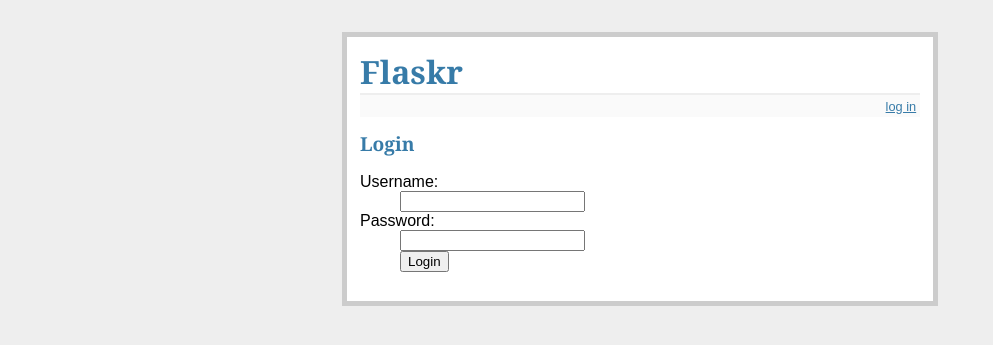
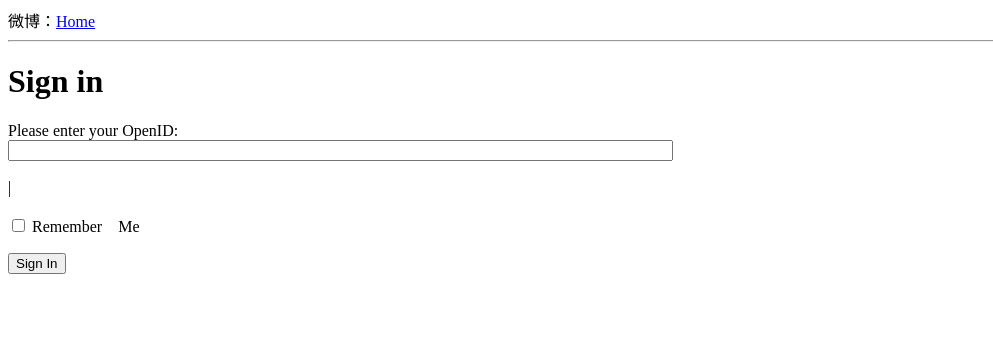
Before and after one commit to TrellixVulnTeam/python_H8DY, a Flask app: template templates/login.html in a window 1280 px wide. Shown: the top 345 px of the page, without its empty margins (0-993 px from the left). Run offline with Flask 2, Linux system fonts and the light colour scheme; the template is opened without the code that fills it: values that come from a table or form of the project are taken from there, others are empty.

Commit message:
flask form

```diff
--- a/app/__init__.py
+++ b/app/__init__.py
@@ -1,4 +1,5 @@
 from flask import Flask
 
 app = Flask(__name__)
+app.config.from_object('config')
 from app import views
--- /dev/null
+++ b/app/forms.py
@@ -0,0 +1,7 @@
+from flask_wtf import Form
+from wtforms import StringField, BooleanField
+from wtforms.validators import DataRequired
+
+class loginForm(Form):
+    openid = StringField('openid', validators=[DataRequired()])
+    remember_me = BooleanField('remember_me', default=False)
--- a/templates/base.html
+++ b/templates/base.html
@@ -11,6 +11,15 @@
 <body>
     <div> 微博：<a href="/index">Home</a></div>
     <hr>
+    {% with messages = get_flashed_messages() %}
+        {% if messages %}
+            <ul>
+                {% for message in messages %}
+                    <li>{{ message }}</li>
+                {% endfor %}
+            </ul>
+        {% endif%}
+    {% endwith %}
     {% block content %}{% endblock %}
 </body>
 </html>
--- a/templates/login.html
+++ b/templates/login.html
@@ -1,14 +1,32 @@
-{% extends "layout.html" %}
-{% block body %}
-  <h2>Login</h2>
-  {% if error %}<p class=error><strong>Error:</strong> {{ error }}{% endif %}
-  <form action="{{ url_for('login') }}" method=post>
-    <dl>
-      <dt>Username:
-      <dd><input type=text name=username>
-      <dt>Password:
-      <dd><input type=password name=password>
-      <dd><input type=submit value=Login>
-    </dl>
-  </form>
-{% endblock %}
+<!-- extend from base layout -->
+{% extends "base.html" %}
+
+{% block content %}
+<script type="text/javascript">
+  function set_openid(openid, pr) {
+    u = openid.search('<username>')
+    if(u != -1) {
+      user = prompt('Enter your '+ pr + ' username:')
+      openid = openid.substr(0, u) + user
+    }
+    form = document.forms['login'];
+    form.elements['openid'].value = openid
+  }
+</script>
+<h1>Sign in</h1>
+<form action="" method="post" name="login">
+  {{ form.hidden_tag() }}
+  <p>
+    Please enter your OpenID:<br>
+    {{ form.openid(size=80)}}<br>
+    {% for error in form.openid.errors %}
+      <span style="color: #9C1A1C;">[{{ error }}]</span>
+    {% endfor %}<br>
+    |{% for pr in providers %}
+      <a href="javascript:set_openid('{{ pr. url}}', '{{ pr.name}}');">{{ pr.name}}</a> |
+    {% endfor %}
+  </p>
+  <p> {{ form.remember_me }} Remember　Me</p>
+  <p><input type="submit" value="Sign In"></p>
+</form>
+{% endblock%}
```
Also changed, not shown: app/views.py (+14 -1 lines), config.py (added, +10 -0 lines).
